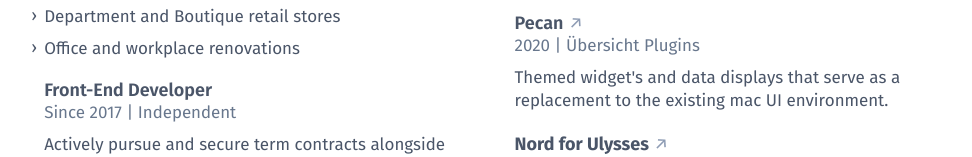
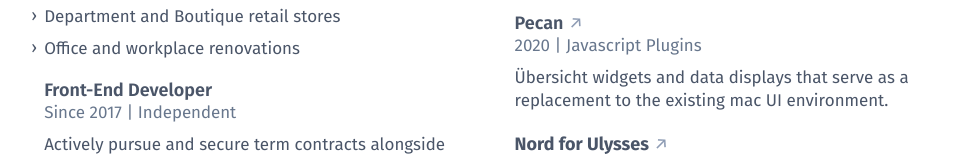
Before and after one commit to RowanFeely/RowanFeely.github.io, a plain HTML site: page index.html in a window 1280 px wide. Shown: the part 444-601 px from the top of the page, without its empty margins (143-1115 px from the left). Drawn offline with Linux system fonts and the light colour scheme.

Commit message:
project changes

```diff
--- a/index.html
+++ b/index.html
@@ -229,11 +229,11 @@
                 </a>
               </h3>
               <p class="leading-normal text-md text-gray-650">
-                2020 | Übersicht Plugins
+                2020 | Javascript Plugins
               </p>
             </header>
             <p class="mt-2.1 text-md text-gray-700 leading-normal">
-              Themed widget's and data displays that serve as a replacement to the existing mac UI environment.
+              Übersicht widgets and data displays that serve as a replacement to the existing mac UI environment.
             </p>
           </section>
 
```
